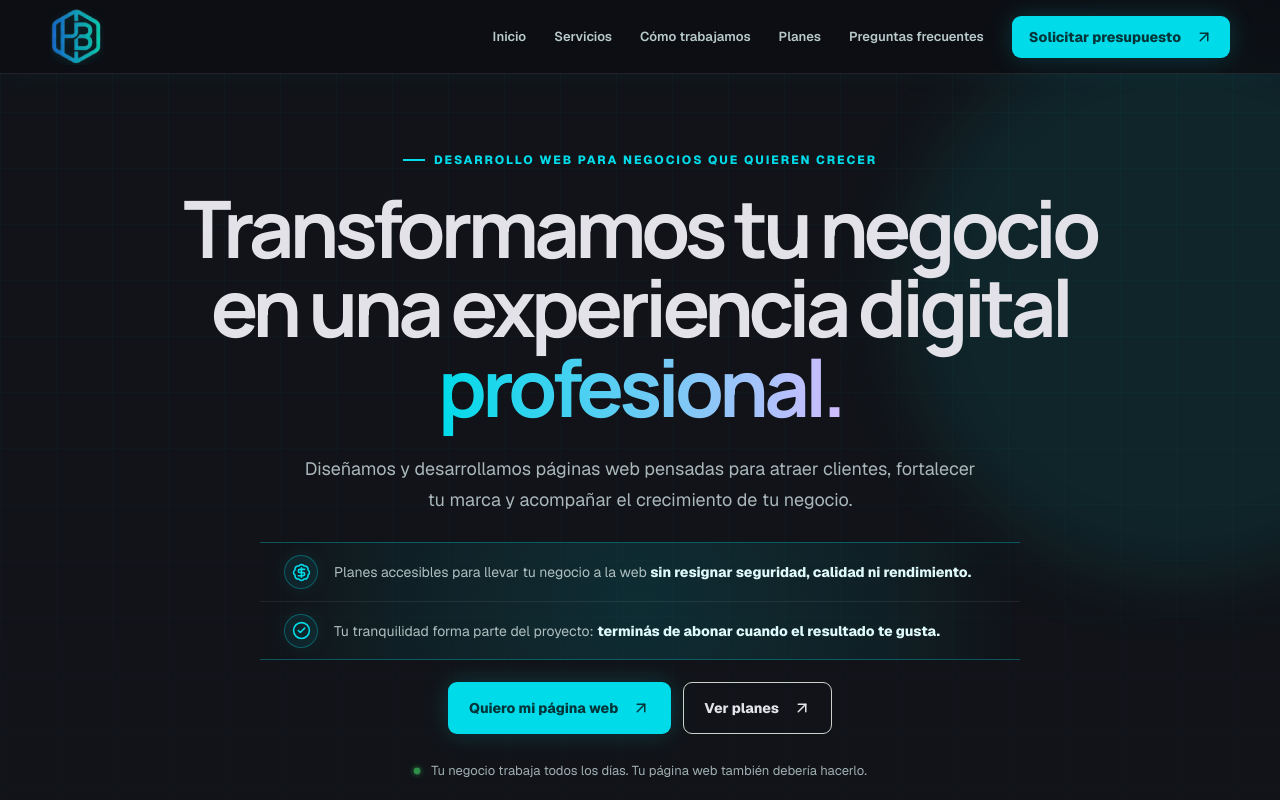
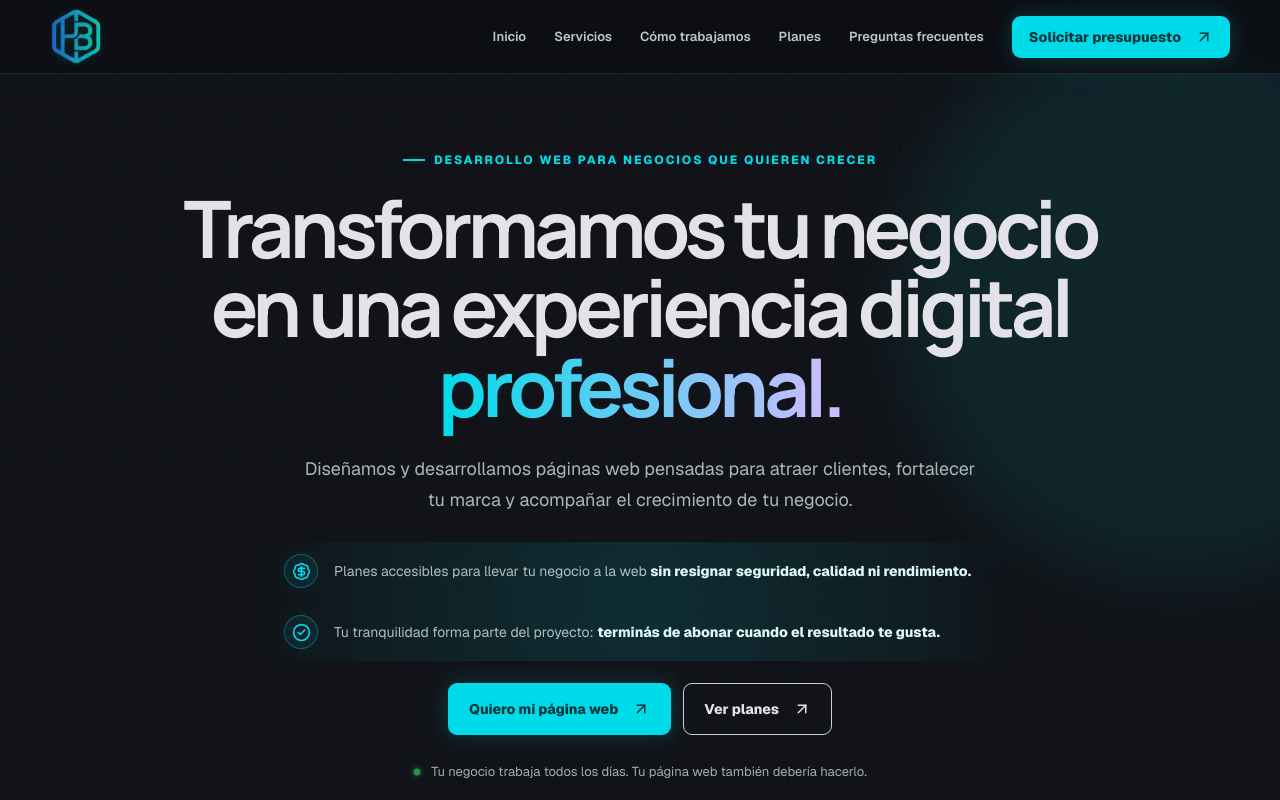
Before and after one commit to hberrino/hbdigitalstudio, a Next.js app: page / in a window 1280 px wide. Shown: the top 800 px of the page. Built offline with nearby package versions, Linux system fonts and the light colour scheme.

Commit message:
Simplifica el bloque comercial del hero

```diff
--- a/app/globals.css
+++ b/app/globals.css
@@ -67,10 +67,9 @@ button { font: inherit; }
 .hero__copy h1 { max-width: 980px; margin: 0 auto; font-family: var(--font-manrope), sans-serif; font-size: clamp(48px, 6.2vw, 82px); line-height: 1; letter-spacing: -.06em; }
 .hero__copy h1 em, .problem__intro h2 em, .mock-hero em, .phone__content em { background: linear-gradient(90deg, var(--mint), var(--purple)); -webkit-background-clip: text; background-clip: text; color: transparent; font-style: normal; }
 .hero__copy > p:not(.hero__note) { max-width: 690px; margin: 28px auto 34px; color: var(--muted); font-size: 18px; line-height: 1.7; }
-.hero__commercial-promises { position: relative; max-width: 760px; margin: -7px auto 22px; overflow: hidden; border-block: 1px solid rgba(0,219,233,.32); background: linear-gradient(90deg, transparent, rgba(0,219,233,.065) 18%, rgba(0,219,233,.065) 82%, transparent); }
+.hero__commercial-promises { position: relative; display: grid; gap: 3px; max-width: 760px; margin: -7px auto 22px; overflow: hidden; background: linear-gradient(90deg, transparent, rgba(0,219,233,.065) 18%, rgba(0,219,233,.065) 82%, transparent); }
 .hero__commercial-promises::before { content: ""; position: absolute; inset: 0; background: radial-gradient(circle at 50% 50%, rgba(0,219,233,.07), transparent 62%); pointer-events: none; }
 .hero__promise { position: relative; display: grid; grid-template-columns: 36px 1fr; gap: 14px; align-items: center; min-height: 58px; padding: 11px 24px; text-align: left; }
-.hero__promise + .hero__promise { border-top: 1px solid rgba(255,255,255,.075); }
 .hero__promise > span { display: grid; place-items: center; width: 34px; height: 34px; border: 1px solid rgba(0,219,233,.32); border-radius: 50%; background: rgba(0,219,233,.08); color: var(--mint); box-shadow: 0 0 18px rgba(0,219,233,.08); }
 .hero__promise p { margin: 0; color: #aebfc0; font-size: 14px; line-height: 1.45; }
 .hero__promise strong { color: #dffafb; font-weight: 750; }
```
